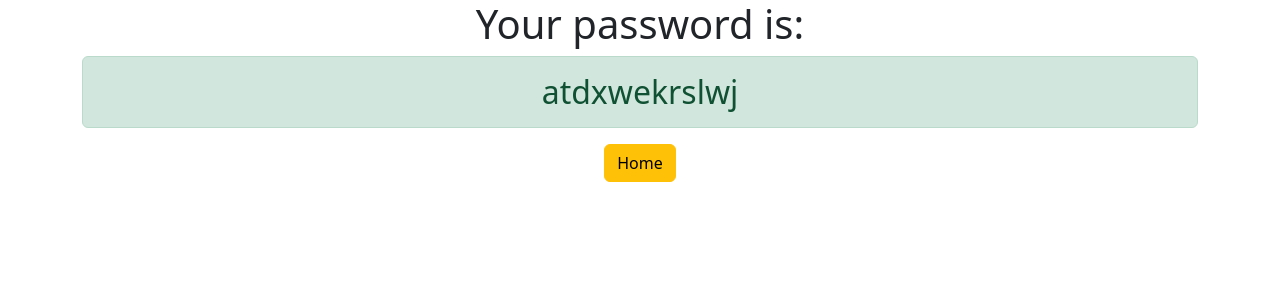
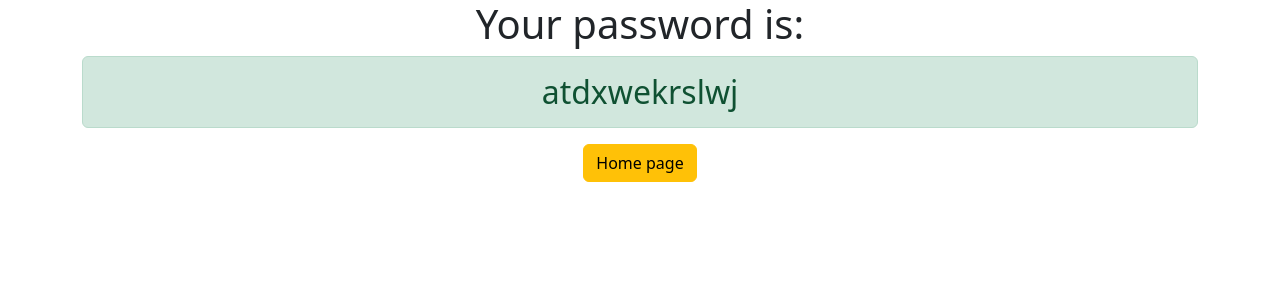
Before and after one commit to AP-Est/passgen_pro, a Django app: page /generatepassword/ in a window 1280 px wide. Shown: the top 300 px of the page. Run offline with Django 4.2, Linux system fonts and the light colour scheme.

Commit message:
Web password generator + boosttrap styles

```diff
--- a/generator/templates/generator/password.html
+++ b/generator/templates/generator/password.html
@@ -14,7 +14,7 @@
 <h1>Your password is:</h1>
 <h2 class="alert alert-success">{{ password }}</h2>
 
-<a href="{% url 'home' %}" class="btn btn-warning">Home</a>
+<a href="{% url 'home' %}" class="btn btn-warning">Home page</a>
 
 </div>
 </body>
```
